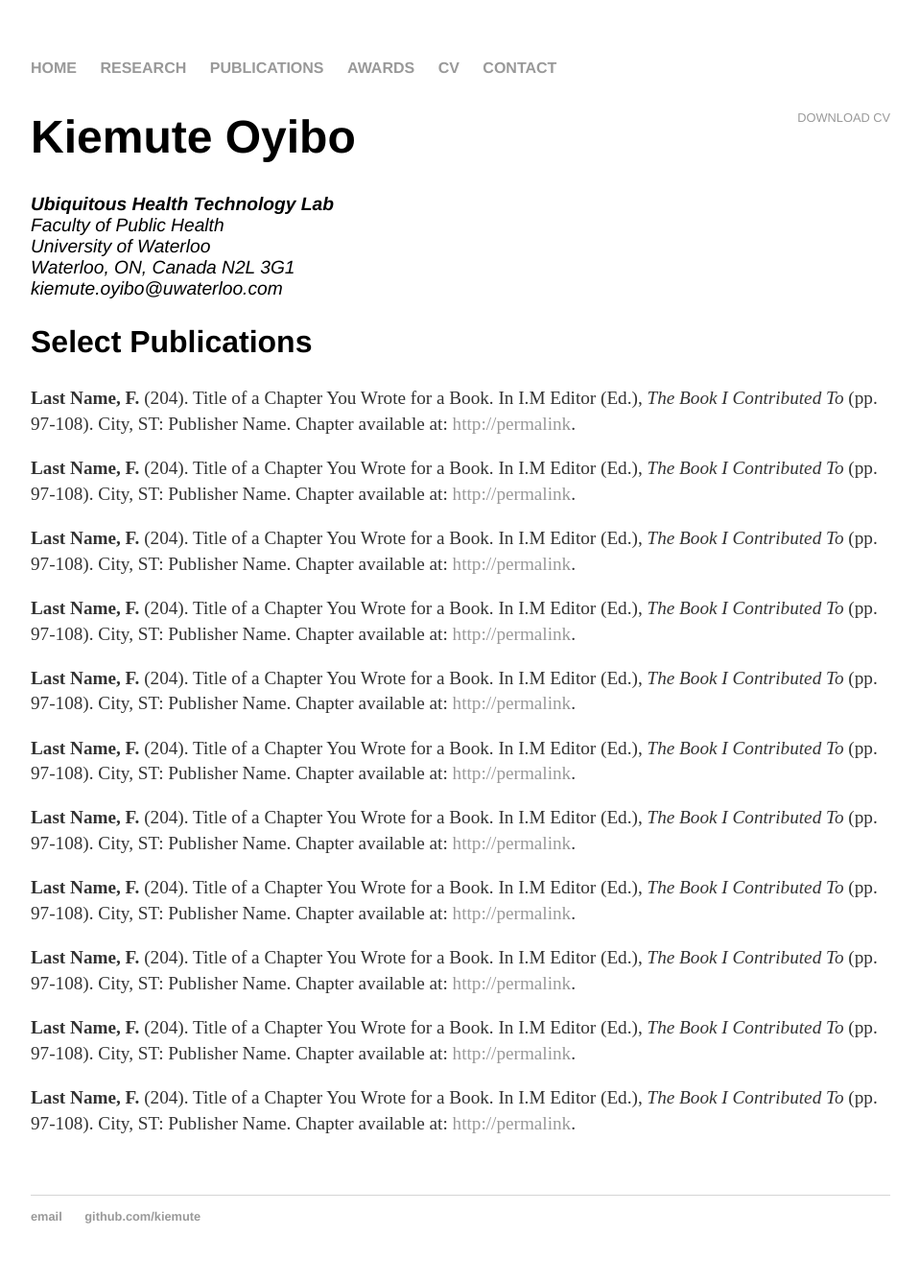
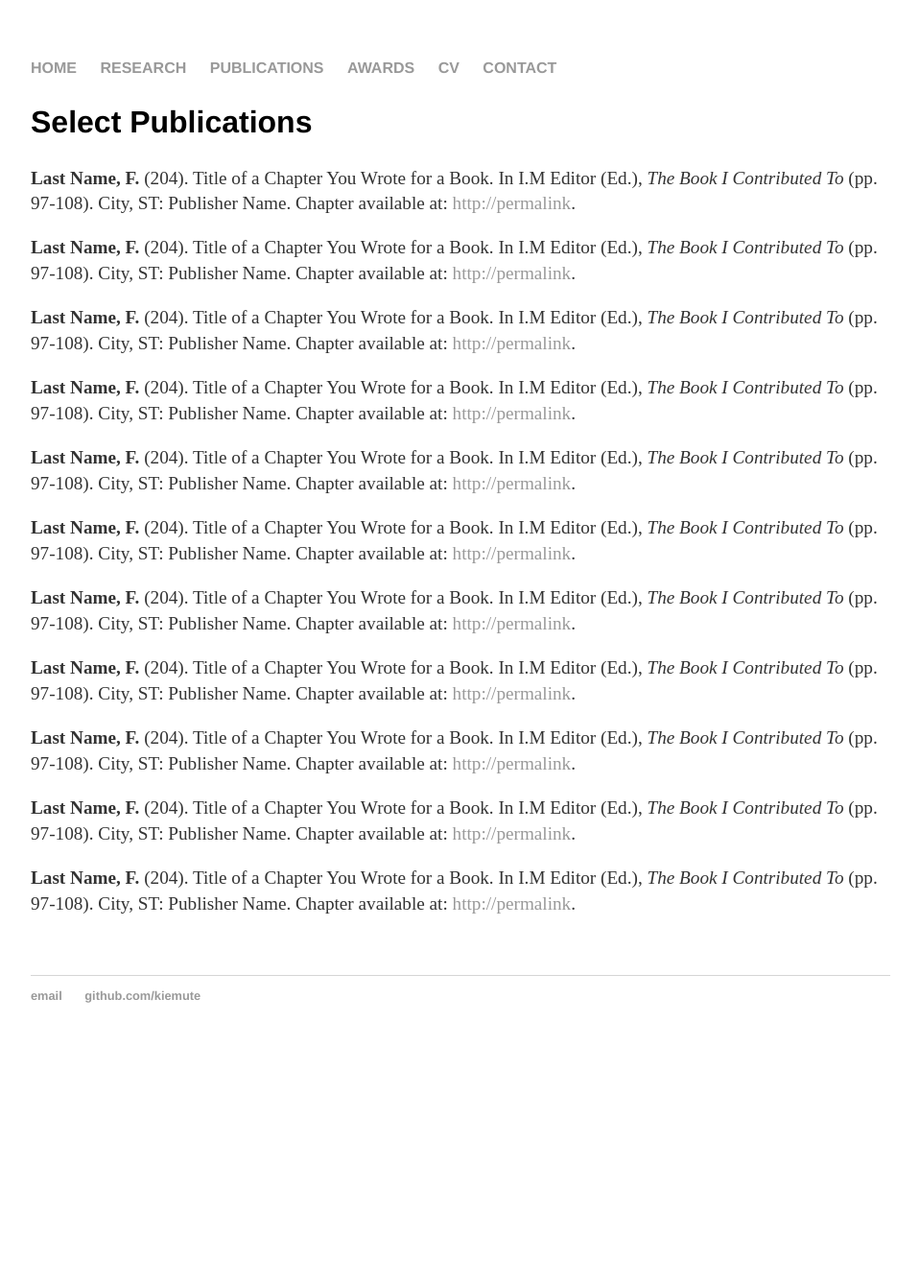
Before and after one commit to kiemute/kiemute.github.io, a Jekyll site: the page built from publications/index.html, in a window 1280 px wide. Shown: the whole page at 96% size, without its empty margins (160-1119 px from the left). Built offline with Jekyll 4.4.1, drawn with Linux system fonts in a browser that asks for light colours; after the commit the page ends 1107 px from its top, so only the background shows below that.

Commit message:
Update index.html

```diff
--- a/publications/index.html
+++ b/publications/index.html
@@ -4,16 +4,6 @@ title: CV of Kiemute Oyibo
 ---
 
 	<div class="cv">
-		<a href="#" class="download" title="Download CV as PDF">Download CV</a>
-					<h1>Kiemute Oyibo</h1>
-					<address>
-					<strong>Ubiquitous Health Technology Lab</strong><br>
-					Faculty of Public Health<br>
-					University of Waterloo<br>
-					Waterloo, ON, Canada N2L 3G1<br>
-					<!-- <abbr title="phone">P:</abbr> (123) 456-7890<br> -->
-					<span class="obfuscate">kiemute.oyibo@uwaterloo.com</span>
-					</address>
 
 					<h2>Select Publications</h2>
 
```
